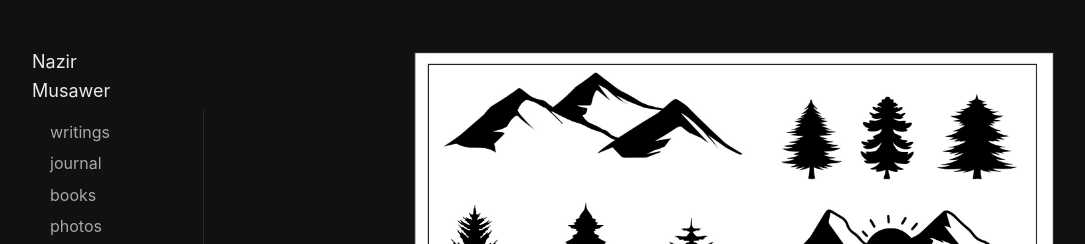
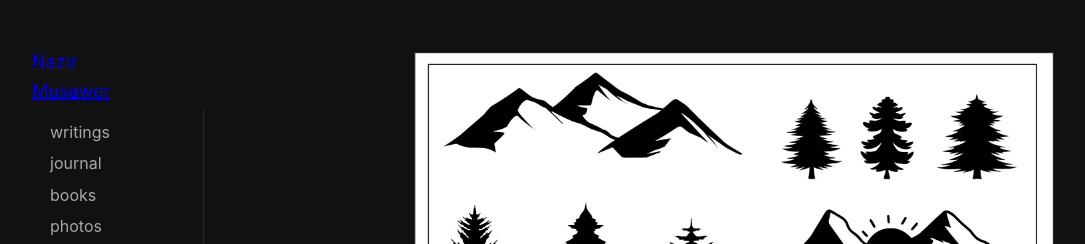
Before and after one commit to nazirmusawer/nazirmusawer.github.io, a Jekyll site: the page built from photos.md, in a window 1280 px wide. Shown: the top 244 px of the page, without its empty margins (16-1101 px from the left). Built offline with Jekyll 4.4.1, drawn with Linux system fonts in a browser that asks for light colours.

Commit message:
Update default.html

```diff
--- a/_layouts/default.html
+++ b/_layouts/default.html
@@ -11,7 +11,12 @@
     <div class="layout">
       <aside class="sidebar">
         <div class="brand">
-          <div class="name">{{ site.author_name | default: site.title }}</div>
+          <div class="name">
+            <a href="{{ '/home/' | relative_url }}">
+            {{ site.author_name | default: site.title }}
+            </a>
+            </div>
+
 
           <nav class="nav">
             <a href="{{ '/home/' | relative_url }}">writings</a>
```
